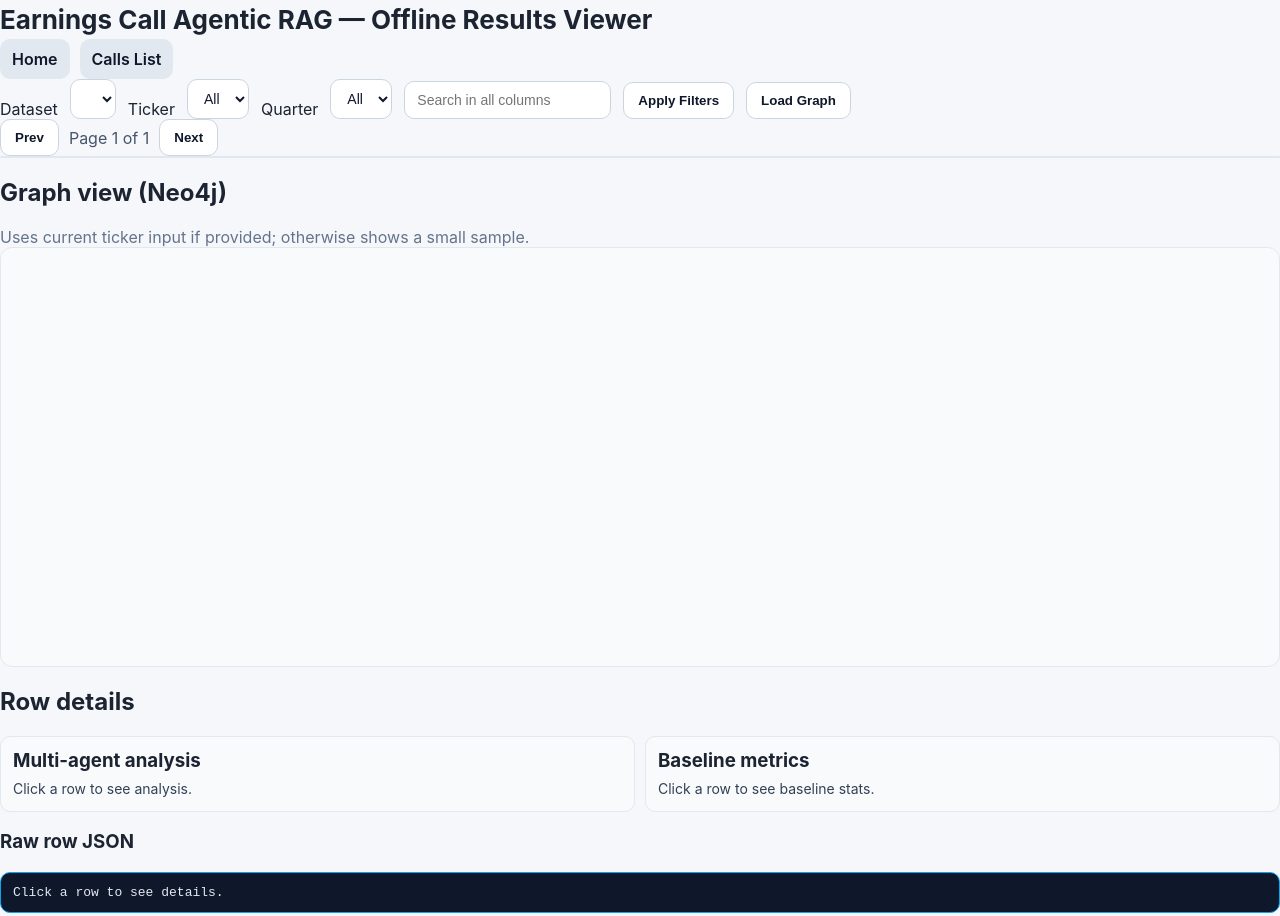
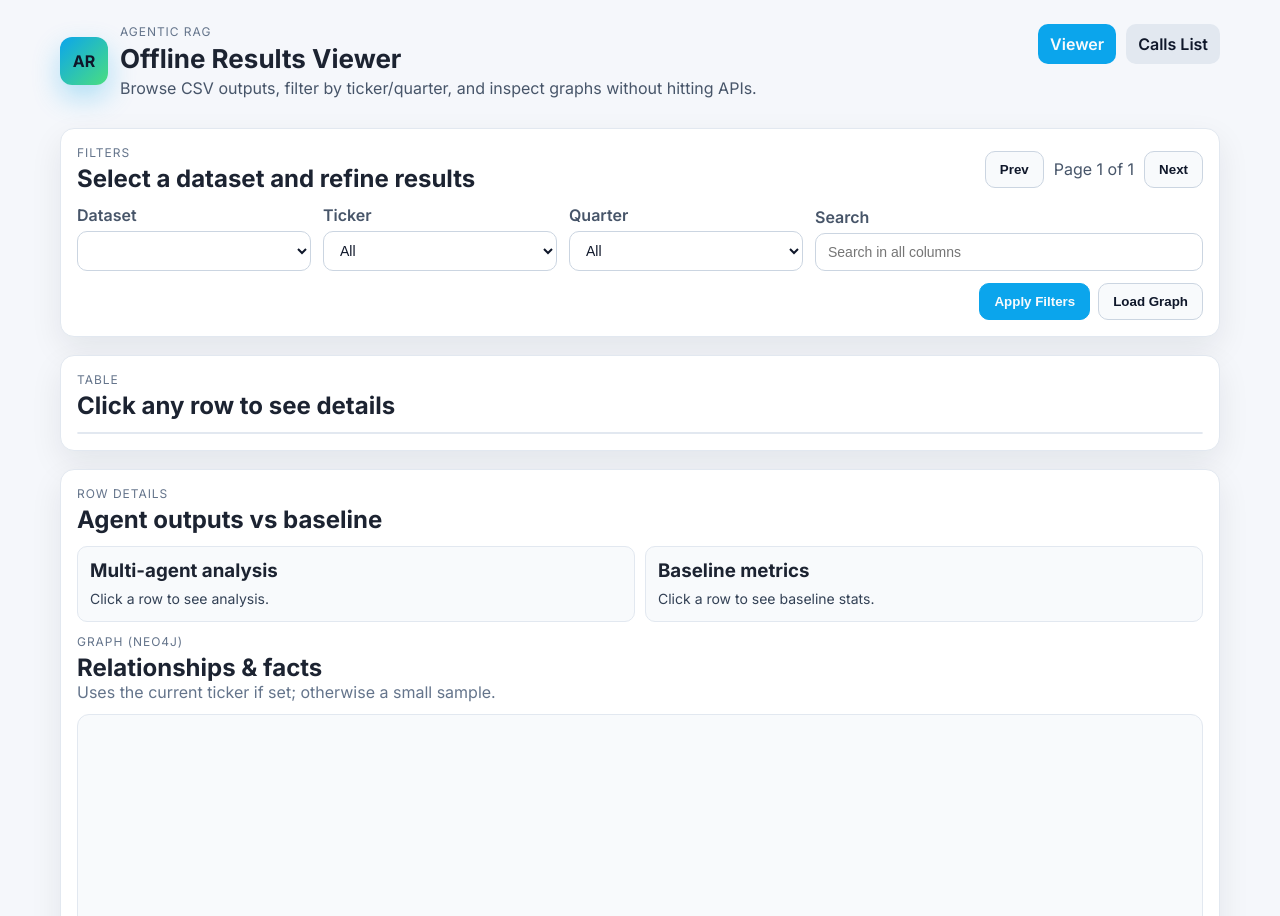
Before and after one commit to garen0616/agentic-rag, a plain HTML site: page static/index.html in a window 1280 px wide. Shown: the top 916 px of the page. Drawn offline with nearby package versions, Linux system fonts and the light colour scheme; no server answers.

Commit message:
theme-b: reposition graph below row details

```diff
--- a/static/index.html
+++ b/static/index.html
@@ -4,61 +4,94 @@
     <meta charset="UTF-8">
     <meta name="viewport" content="width=device-width, initial-scale=1.0">
     <title>Earnings Call Agentic RAG — Offline Results Viewer</title>
+    <link rel="preconnect" href="https://fonts.googleapis.com">
+    <link rel="preconnect" href="https://fonts.gstatic.com" crossorigin>
+    <link href="https://fonts.googleapis.com/css2?family=Inter:wght@400;500;600;700&display=swap" rel="stylesheet">
     <link rel="stylesheet" href="https://unpkg.com/vis-network/styles/vis-network.css">
     <link rel="stylesheet" href="styles.css">
     <script src="https://unpkg.com/vis-network/standalone/umd/vis-network.min.js"></script>
     <script src="app.js" defer></script>
   </head>
   <body>
-  <header>
-    <h1>Earnings Call Agentic RAG — Offline Results Viewer</h1>
+    <header class="topbar">
+      <div class="logo-block">
+        <div class="logo">AR</div>
+        <div>
+          <p class="eyebrow">Agentic RAG</p>
+          <h1>Offline Results Viewer</h1>
+          <p class="lead">Browse CSV outputs, filter by ticker/quarter, and inspect graphs without hitting APIs.</p>
+        </div>
+      </div>
       <nav class="nav-links">
-      <a href="index.html">Home</a>
+        <a href="index.html" class="active">Viewer</a>
         <a href="calls.html">Calls List</a>
       </nav>
     </header>
 
-  <main>
-    <section class="toolbar">
+    <main class="page">
+      <section class="panel">
+        <div class="panel-head">
+          <div>
+            <p class="eyebrow">Filters</p>
+            <h2>Select a dataset and refine results</h2>
+          </div>
+          <div class="pagination">
+            <button id="prev-page" class="ghost">Prev</button>
+            <span id="page-info">Page 1 of 1</span>
+            <button id="next-page" class="ghost">Next</button>
+          </div>
+        </div>
+
+        <div class="toolbar">
+          <div class="field">
             <label for="dataset-select">Dataset</label>
             <select id="dataset-select"></select>
-
+          </div>
+          <div class="field">
             <label for="ticker-select">Ticker</label>
             <select id="ticker-select">
               <option value="">All</option>
             </select>
-
+          </div>
+          <div class="field">
             <label for="quarter-select">Quarter</label>
             <select id="quarter-select">
               <option value="">All</option>
             </select>
-
+          </div>
+          <div class="field stretch">
+            <label for="search-input">Search</label>
             <input id="search-input" type="text" placeholder="Search in all columns">
-      <button id="apply-filters">Apply Filters</button>
-      <button id="load-graph">Load Graph</button>
+          </div>
+          <div class="actions">
+            <button id="apply-filters" class="primary">Apply Filters</button>
+            <button id="load-graph" class="ghost">Load Graph</button>
+          </div>
+        </div>
       </section>
 
-    <section class="pagination">
-      <button id="prev-page">Prev</button>
-      <span id="page-info">Page 1 of 1</span>
-      <button id="next-page">Next</button>
-    </section>
-
-    <section class="table-wrapper">
+      <section class="panel">
+        <div class="panel-head">
+          <div>
+            <p class="eyebrow">Table</p>
+            <h2>Click any row to see details</h2>
+          </div>
+        </div>
+        <div class="table-wrapper">
           <table id="results-table">
             <thead></thead>
             <tbody></tbody>
           </table>
+        </div>
       </section>
 
-    <section class="graph-panel">
-      <h2>Graph view (Neo4j)</h2>
-      <p class="muted">Uses current ticker input if provided; otherwise shows a small sample.</p>
-      <div id="graph-container"></div>
-    </section>
-
-    <section class="details">
-      <h2>Row details</h2>
+      <section class="panel">
+        <div class="panel-head">
+          <div>
+            <p class="eyebrow">Row details</p>
+            <h2>Agent outputs vs baseline</h2>
+          </div>
+        </div>
         <div class="detail-grid">
           <div class="card">
             <h3>Multi-agent analysis</h3>
@@ -69,7 +102,17 @@
             <div id="baseline-details" class="card-body">Click a row to see baseline stats.</div>
           </div>
         </div>
-      <h3>Raw row JSON</h3>
+
+        <div class="panel-head">
+          <div>
+            <p class="eyebrow">Graph (Neo4j)</p>
+            <h2>Relationships & facts</h2>
+            <p class="muted">Uses the current ticker if set; otherwise a small sample.</p>
+          </div>
+        </div>
+        <div id="graph-container"></div>
+
+        <h3 class="muted">Raw row JSON</h3>
         <pre id="row-details">Click a row to see details.</pre>
       </section>
     </main>
```
Lines whose indentation alone changed are shown as unchanged.
